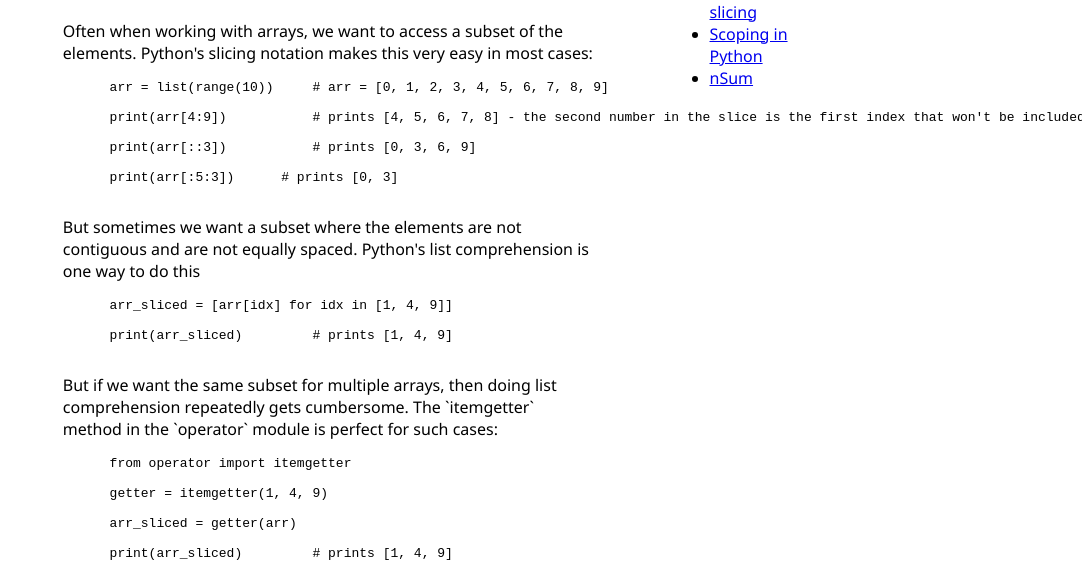
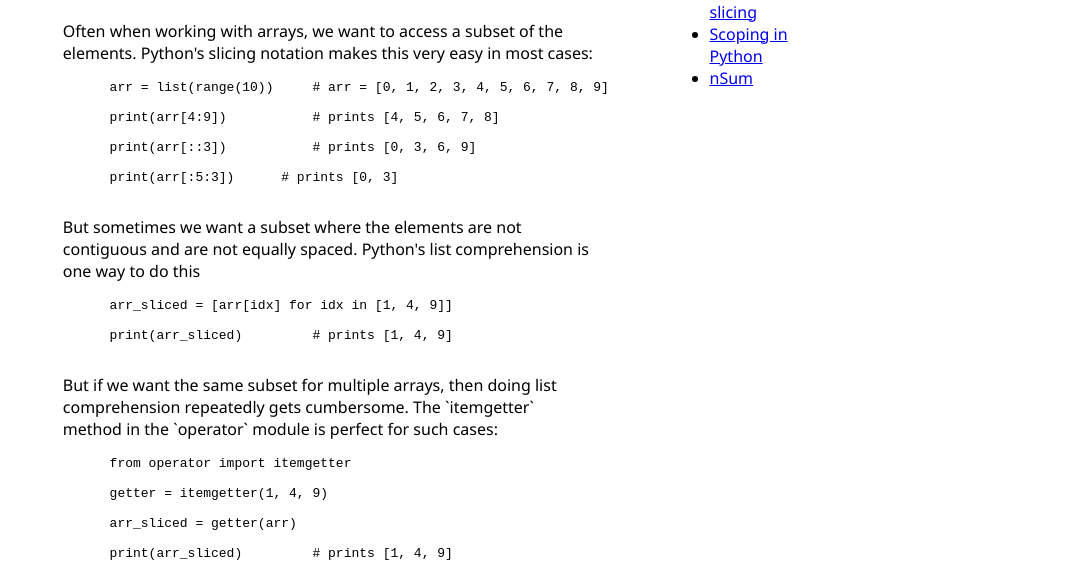
Before and after one commit to saisunku/saisunku.github.io, a plain HTML site: page blog.html in a window 1280 px wide. Shown: the part 235-800 px from the top of the page, without its empty margins (198-1280 px from the left). Drawn offline with Linux system fonts and the light colour scheme.

Commit message:
line too long

```diff
--- a/blog.html
+++ b/blog.html
@@ -36,7 +36,7 @@
       <pre class="prettyprint linenums">
       arr = list(range(10))	# arr = [0, 1, 2, 3, 4, 5, 6, 7, 8, 9]
 
-      print(arr[4:9])		# prints [4, 5, 6, 7, 8] - the second number in the slice is the first index that won't be included
+      print(arr[4:9])		# prints [4, 5, 6, 7, 8]
 
       print(arr[::3])		# prints [0, 3, 6, 9]
 
```
